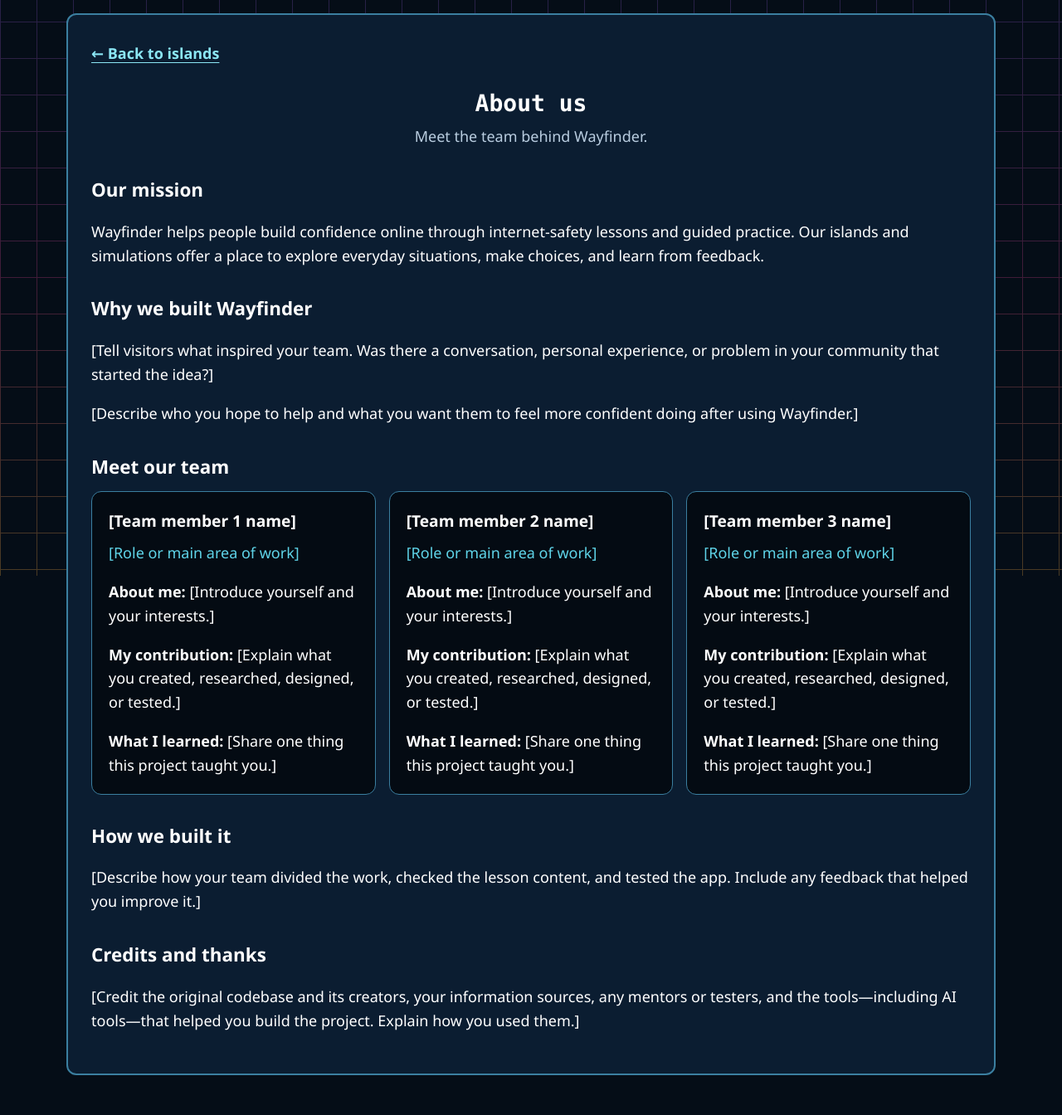
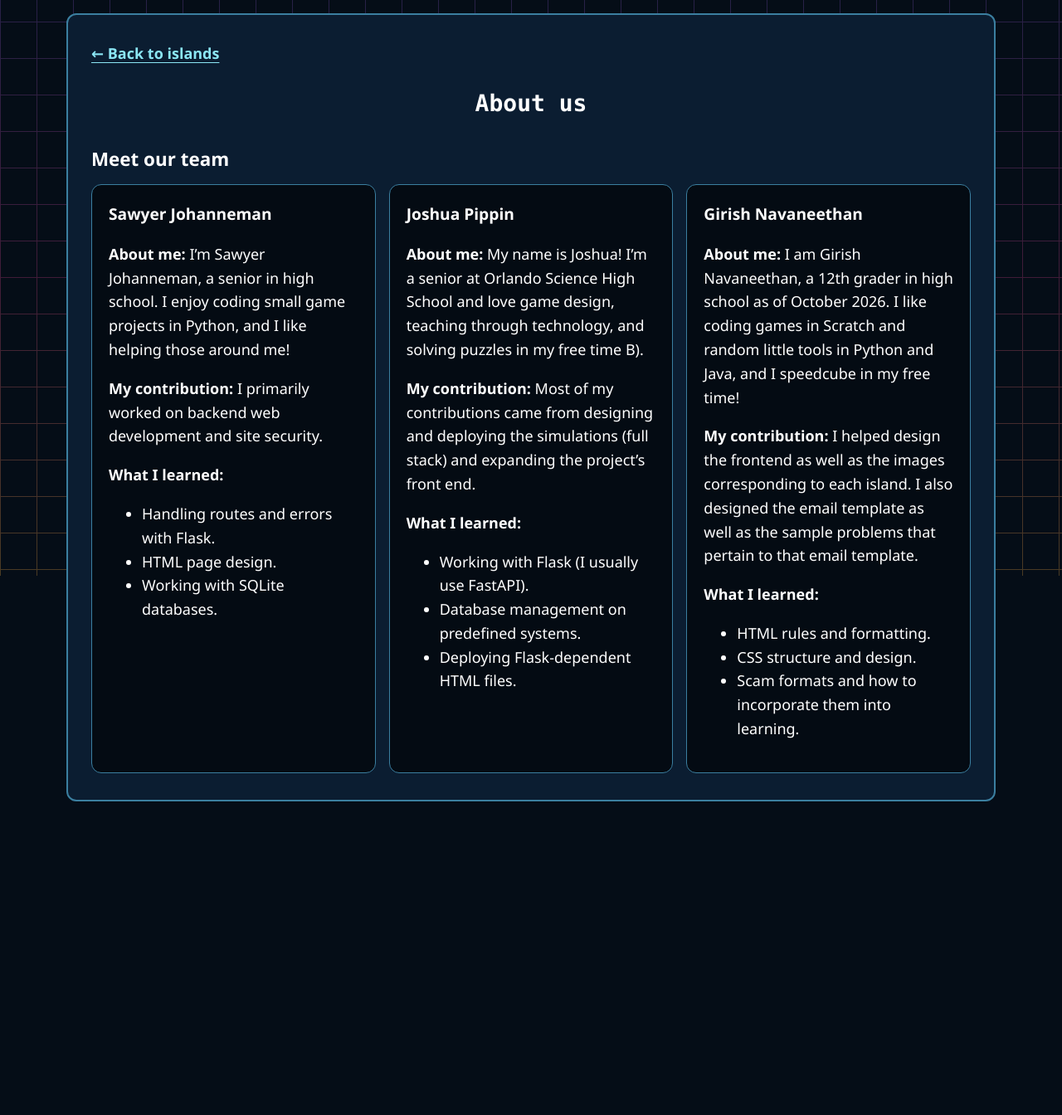
Before and after one commit to sgjohanneman-star/congressional-app, a Flask app: page /about in a window 1280 px wide. Shown: the part 106-1450 px from the top of the page at 83% size. After the commit the page ends 1072 px from the top, so only its background shows below. Run offline with Flask 3, Linux system fonts and the light colour scheme; parts of the project's set-up code (start-up, migrations or seed data) failed here and were passed over; some libraries are stand-ins or nearby versions.

Commit message:
Update about.html

```diff
--- a/Templates/about.html
+++ b/Templates/about.html
@@ -5,70 +5,57 @@
 <article class="panel about-page" aria-labelledby="about-title">
   <a class="crumb" href="{{ url_for('hub') }}">← Back to islands</a>
   <h1 id="about-title">About us</h1>
-  <p class="lead">Meet the team behind Wayfinder.</p>
-
-  <section class="about-section" aria-labelledby="mission-title">
-    <h2 id="mission-title">Our mission</h2>
-    <p>Wayfinder helps people build confidence online through internet-safety
-      lessons and guided practice. Our islands and simulations offer a place
-      to explore everyday situations, make choices, and learn from feedback.</p>
-  </section>
-
-  <!-- Replace the bracketed text with your own words. These are page-content
-       placeholders, not a form. Save this file to update the page. -->
-  <section class="about-section" aria-labelledby="story-title">
-    <h2 id="story-title">Why we built Wayfinder</h2>
-    <p>[Tell visitors what inspired your team. Was there a conversation,
-      personal experience, or problem in your community that started the idea?]</p>
-    <p>[Describe who you hope to help and what you want them to feel more
-      confident doing after using Wayfinder.]</p>
-  </section>
 
   <section class="about-section" aria-labelledby="team-title">
     <h2 id="team-title">Meet our team</h2>
     <div class="about-team">
-      <!-- Copy a whole article below to add another teammate, or remove one
-           if your team has fewer members. -->
       <article class="about-person">
-        <h3>[Team member 1 name]</h3>
-        <p class="about-role">[Role or main area of work]</p>
-        <p><strong>About me:</strong> [Introduce yourself and your interests.]</p>
-        <p><strong>My contribution:</strong> [Explain what you created,
-          researched, designed, or tested.]</p>
-        <p><strong>What I learned:</strong> [Share one thing this project taught you.]</p>
+        <h3>Sawyer Johanneman</h3>
+        <p><strong>About me:</strong> I’m Sawyer Johanneman, a senior in high school.
+          I enjoy coding small game projects in Python, and I like helping those around me!</p>
+        <p><strong>My contribution:</strong> I primarily worked on backend web
+          development and site security.</p>
+        <p><strong>What I learned:</strong></p>
+        <ul>
+          <li>Handling routes and errors with Flask.</li>
+          <li>HTML page design.</li>
+          <li>Working with SQLite databases.</li>
+        </ul>
       </article>
 
       <article class="about-person">
-        <h3>[Team member 2 name]</h3>
-        <p class="about-role">[Role or main area of work]</p>
-        <p><strong>About me:</strong> [Introduce yourself and your interests.]</p>
-        <p><strong>My contribution:</strong> [Explain what you created,
-          researched, designed, or tested.]</p>
-        <p><strong>What I learned:</strong> [Share one thing this project taught you.]</p>
+        <h3>Joshua Pippin</h3>
+        <p><strong>About me:</strong> My name is Joshua! I’m a senior at Orlando
+          Science High School and love game design, teaching through technology,
+          and solving puzzles in my free time B).</p>
+        <p><strong>My contribution:</strong> Most of my contributions came from
+          designing and deploying the simulations (full stack) and expanding
+          the project’s front end.</p>
+        <p><strong>What I learned:</strong></p>
+        <ul>
+          <li>Working with Flask (I usually use FastAPI).</li>
+          <li>Database management on predefined systems.</li>
+          <li>Deploying Flask-dependent HTML files.</li>
+        </ul>
       </article>
 
       <article class="about-person">
-        <h3>[Team member 3 name]</h3>
-        <p class="about-role">[Role or main area of work]</p>
-        <p><strong>About me:</strong> [Introduce yourself and your interests.]</p>
-        <p><strong>My contribution:</strong> [Explain what you created,
-          researched, designed, or tested.]</p>
-        <p><strong>What I learned:</strong> [Share one thing this project taught you.]</p>
+        <h3>Girish Navaneethan</h3>
+        <p><strong>About me:</strong> I am Girish Navaneethan, a 12th grader in
+          high school as of October 2026. I like coding games in Scratch and
+          random little tools in Python and Java, and I speedcube in my free time!</p>
+        <p><strong>My contribution:</strong> I helped design the frontend as well
+          as the images corresponding to each island. I also designed the email
+          template as well as the sample problems that pertain to that email template.</p>
+        <p><strong>What I learned:</strong></p>
+        <ul>
+          <li>HTML rules and formatting.</li>
+          <li>CSS structure and design.</li>
+          <li>Scam formats and how to incorporate them into learning.</li>
+        </ul>
       </article>
     </div>
   </section>
 
-  <section class="about-section" aria-labelledby="process-title">
-    <h2 id="process-title">How we built it</h2>
-    <p>[Describe how your team divided the work, checked the lesson content,
-      and tested the app. Include any feedback that helped you improve it.]</p>
-  </section>
-
-  <section class="about-section" aria-labelledby="thanks-title">
-    <h2 id="thanks-title">Credits and thanks</h2>
-    <p>[Credit the original codebase and its creators, your information sources,
-      any mentors or testers, and the tools—including AI tools—that helped
-      you build the project. Explain how you used them.]</p>
-  </section>
 </article>
 {% endblock %}
```
